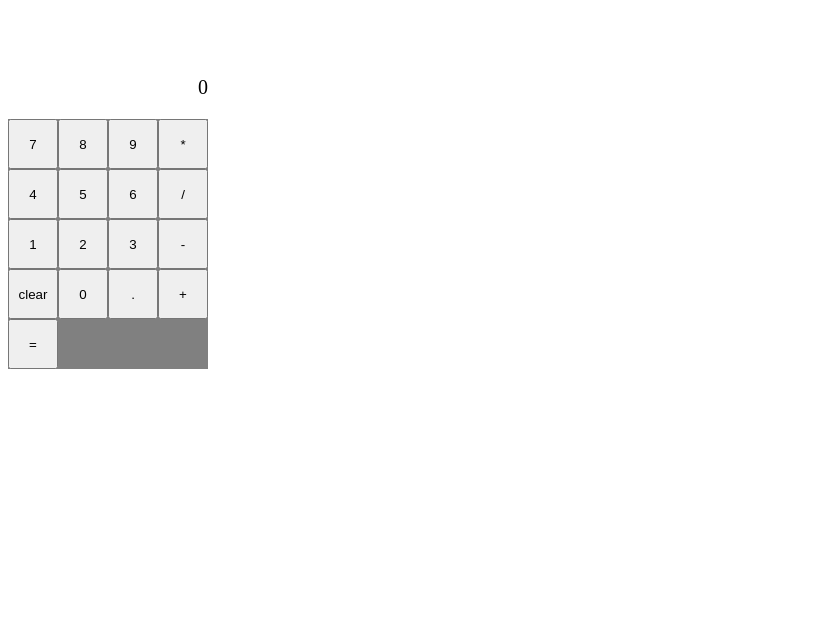
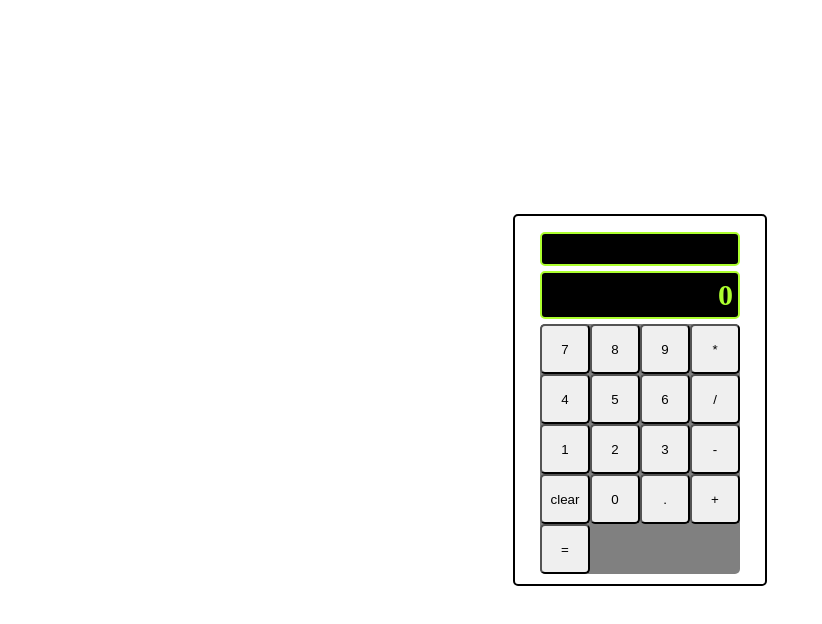
Before and after one commit to IvanFrade/calculator, a plain HTML site: page index.html in a window 1280 px wide. Shown: the whole page, without its empty margins (0-822 px from the left). Drawn offline with Linux system fonts and the light colour scheme.

Commit message:
Improve css

```diff
--- a/index.html
+++ b/index.html
@@ -8,11 +8,12 @@
     <title>Calculator</title>
 </head>
 <body>
+    <div class="calculator">
         <div class="display-area">
-        <p class="expression-display"></p>
-        <p class="display"></p>
+            <p class="display expression-display"></p>
+            <p class="display input-display"></p>
         </div>
-    <div class="calculator">
+        <div class="keypad">
             <button class="number-button">7</button>
             <button class="number-button">8</button>
             <button class="number-button">9</button>
@@ -31,5 +32,6 @@
             <button class="operator-button">+</button>
             <button class="operate-button">=</button>
         </div>
+    </div>
 </body>
 </html>
--- a/script.js
+++ b/script.js
@@ -15,6 +15,7 @@ function decodeOperation() {
 
     operatorPresent = false;
     operatorWasLastPressed = false;
+    resultInMemory = true;
 }
 
 function add(a, b) {
@@ -72,7 +73,9 @@ function clearScreen() {
 
     expression = "";
     input = "0";
+
     updateDisplay();
+    updateExpressionDisplay();
 }
 
 function addNumber(n) {
@@ -126,8 +129,9 @@ let input = "0";
 
 let operatorPresent = false;
 let operatorWasLastPressed = false;
+let resultInMemory = false;
 
-const display = document.querySelector(".display");
+const display = document.querySelector(".input-display");
 const expressionDisplay = document.querySelector(".expression-display");
 
 updateDisplay();
--- a/style.css
+++ b/style.css
@@ -1,9 +1,30 @@
+body {
+    display: flex;
+    align-items: center;
+    justify-content: center;
+    margin: 0;
+    padding: 0;
+    height: 100vh;
+}
+
 .calculator {
+    width: 250px;
+    border: 2px solid black;
+    border-radius: 5px;
+    display: flex;
+    flex-direction: column;
+    align-items: center;
+    justify-content: center;
+}
+
+.keypad {
     display: flex;
     background-color: grey;
     width: 200px;
     justify-content: space-between;
     flex-wrap: wrap;
+    margin-bottom: 10px;
+    border-radius: 5px;
 }
 
 .display-area {
@@ -13,14 +34,25 @@
 button {
     width: 50px;
     height: 50px;
+    border-radius: 5px;
 }
 
 .display {
     text-align: right;
-    font-size: 20px;
+    background-color: black;
+    color: greenyellow;
+    padding: 5px;
+    border-radius: 5px;
+    border: 2px solid greenyellow;
+}
+
+.input-display {
+    font-size: 30px;
+    font-weight: bold;
+    margin: 5px 0;
 }
 
 .expression-display {
-    text-align: right;
-    height: 40px;
+    height: 20px;
+    margin-bottom: 5px;
 }
```
Lines whose indentation alone changed are shown as unchanged.
